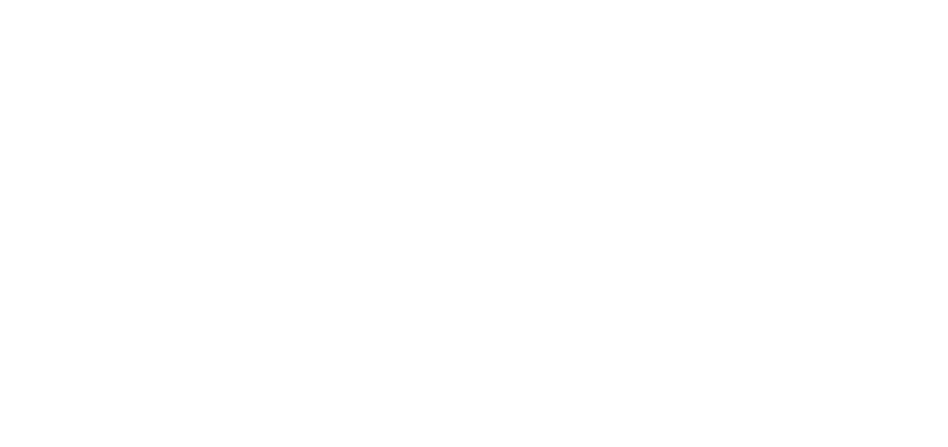
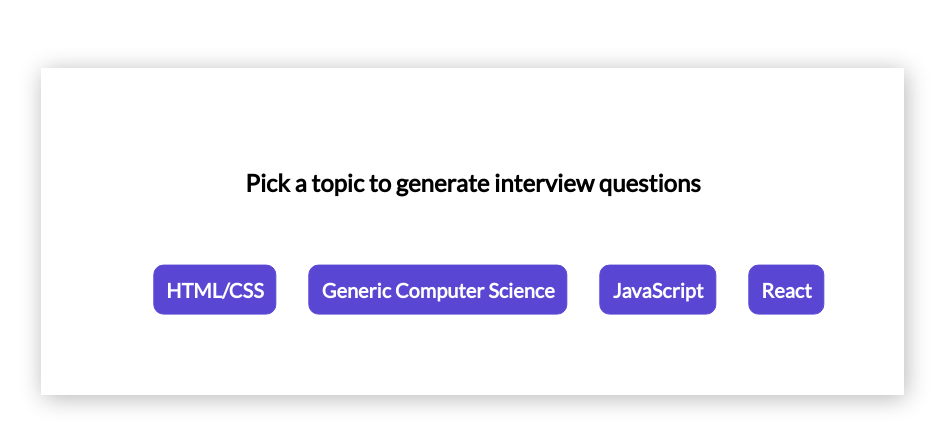
Before and after one commit to kelsiebesingeryeh/interview-prep-flashcards, a React (Create React App) app: page /behavioral in a window 1280 px wide. Shown: the part 169-616 px from the top of the page, without its empty margins (167-1115 px from the left). Built offline with nearby package versions, Linux system fonts and the light colour scheme.

Commit message:
Add landing page for technical questions:

```diff
--- a/src/Components/Flashcards/Flashcards.css
+++ b/src/Components/Flashcards/Flashcards.css
@@ -0,0 +1,21 @@
+.flashcardsContainer {
+     position: fixed;
+     top: 50%;
+     left: 50%;
+     transform: translate(-50%, -50%);
+     box-shadow: 2px 3px 23px rgb(0 0 0 / 30%);
+     padding: 5rem;
+}
+
+.buttonContainer {
+    display: flex;
+}
+
+.subCategoryButton {
+    margin-left: 2rem;
+    white-space: nowrap;
+}
+
+.subCategoryTitle {
+    align-self: center;
+}
--- a/src/Components/Flashcards/Flashcards.js
+++ b/src/Components/Flashcards/Flashcards.js
@@ -1,6 +1,7 @@
 import React from 'react'
 import './Flashcards.css'
 import Card from '../Card/Card'
+import { Link } from 'react-router-dom'
 
 const Flashcards = ({ flashcards, category }) => {
     const technicalFlashcards = flashcards.filter(card => card.category === 'technical')
@@ -17,12 +18,49 @@
     }
 
     return (
-        <div className='flashcardsContainer'>
-            {category === 'technical' ? displayFlashcards(technicalFlashcards) :
-                displayFlashcards(behavioralFlashcards)
-            }
-        </div>
+            <div className="flashcardsContainer">
+            <h2 className='subCategoryTitle'>Pick a topic to generate interview questions</h2>
+                <div className='buttonContainer'>
+                    <Link to="/:id">
+                    <button className="subCategoryButton">HTML/CSS</button>
+                    </Link>
+                    <Link to="/:id">
+                    <button className="subCategoryButton">
+                        Generic Computer Science
+                    </button>
+                    </Link>
+                    <Link to="/:id">
+                    <button className="subCategoryButton">JavaScript</button>
+                    </Link>
+                    <Link to="/:id">
+                    <button className="subCategoryButton">React</button>
+                    </Link>
+                </div>
+            </div>
     )
 }
 
 export default Flashcards
+
+
+//  const technicalFlashcards = flashcards.filter(card => card.category === 'technical')
+//     const behavioralFlashcards = flashcards.filter(card => card.category === 'behavioral')
+
+//     const displayFlashcards = (list) => {
+//        return list.map(flashcard => {
+//             return <Card
+//             id={flashcard.id}
+//             key={flashcard.id}
+//             question={flashcard.question}
+//         />
+//         })
+//     }
+
+//     return (
+//         <div className='flashcardsContainer'>
+//             {category === 'technical' ? displayFlashcards(technicalFlashcards) :
+//                 displayFlashcards(behavioralFlashcards)
+//             }
+//         </div>
+//     )
+// }
```
